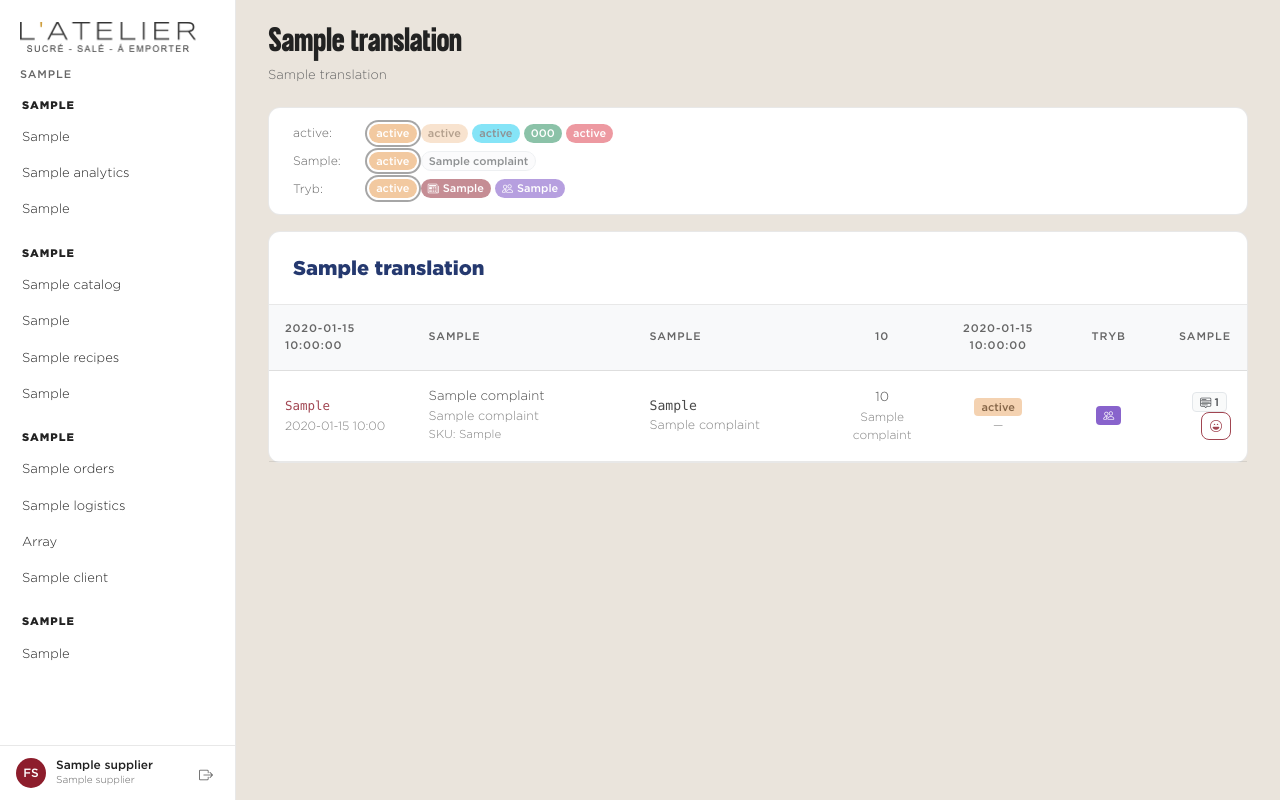
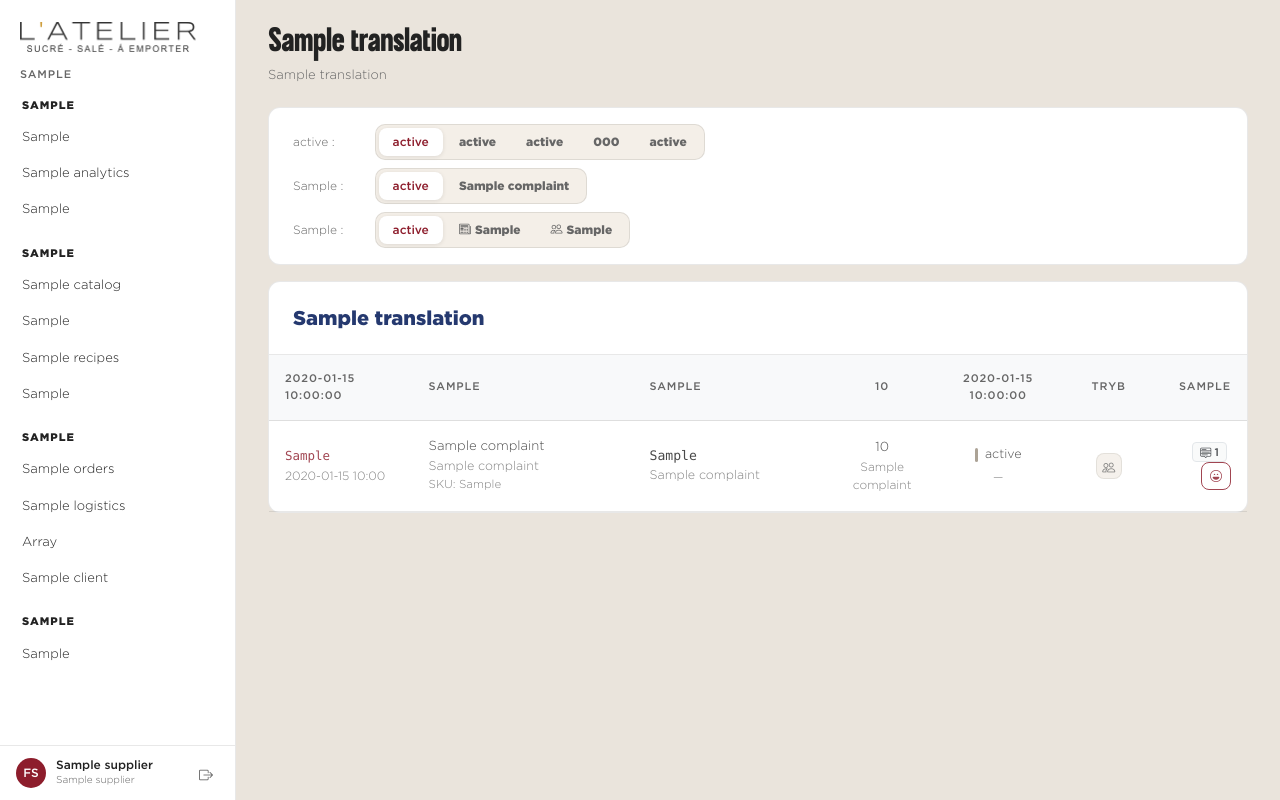
Before and after one commit to samsam2703MFC/supplier_atl, a PHP site: template src/app/Views/complaints/index.twig in a window 1280 px wide. Run offline with PHP 8.4, Linux system fonts and the light colour scheme; the template is opened without the code that fills it: most values are stand-ins (such as "Sample title", 1, 10 or a date in 2020); data that the repository does not hold is empty; some libraries are stand-ins or nearby versions.

Commit message:
Complaints: segmented filters and bar-style status marks
Implements the chosen badge redesign (proposal C): each filter group
becomes a segmented bar (beige track, active segment as a white card
with ruby text), statuses render as a thin color bar plus text (taupe
new, amber in review, green accepted, ruby rejected) in the table and
the detail panel, and the management-mode badge becomes a quiet
pictogram chip. The filter JS hooks (.filter-badge groups, data-value,
.active) are unchanged; the off-brand purple accents are retired.

Co-Authored-By: Claude Fable 5 <noreply@anthropic.com>
Claude-Session: https://claude.ai/code/session_01BiSWuKuXXkyPyDE6uenJbK

```diff
--- a/src/app/Views/complaints/index.twig
+++ b/src/app/Views/complaints/index.twig
@@ -16,36 +16,36 @@
     {# Filtry jako badge #}
     <div class="card mb-3">
         <div class="card-body py-3">
-            <div class="d-flex flex-wrap align-items-center gap-1 mb-2">
-                <span class="text-muted small fw-semibold me-2" style="min-width:4rem;">{{ translations.complaints_filter_status }}:</span>
-                <span class="badge rounded-pill filter-badge status-badge bg-secondary text-white active" data-value="all">{{ translations.complaints_status_all }}</span>
-                <span class="badge rounded-pill filter-badge status-badge bg-secondary" data-value="NEW">{{ translations.complaints_status_new }}</span>
-                <span class="badge rounded-pill filter-badge status-badge bg-info text-dark" data-value="IN_REVIEW">{{ translations.complaints_status_in_review }}</span>
-                <span class="badge rounded-pill filter-badge status-badge bg-success" data-value="ACCEPTED">{{ translations.complaints_status_accepted }}</span>
-                <span class="badge rounded-pill filter-badge status-badge bg-danger" data-value="REJECTED">{{ translations.complaints_status_rejected }}</span>
+            <div class="d-flex flex-wrap align-items-center gap-2 mb-2">
+                <span class="seg-label">{{ translations.complaints_filter_status }} :</span>
+                <div class="seg">
+                    <button type="button" class="filter-badge status-badge active" data-value="all">{{ translations.complaints_status_all }}</button>
+                    <button type="button" class="filter-badge status-badge" data-value="NEW">{{ translations.complaints_status_new }}</button>
+                    <button type="button" class="filter-badge status-badge" data-value="IN_REVIEW">{{ translations.complaints_status_in_review }}</button>
+                    <button type="button" class="filter-badge status-badge" data-value="ACCEPTED">{{ translations.complaints_status_accepted }}</button>
+                    <button type="button" class="filter-badge status-badge" data-value="REJECTED">{{ translations.complaints_status_rejected }}</button>
                 </div>
-            <div class="d-flex flex-wrap align-items-center gap-1 mb-2">
-                <span class="text-muted small fw-semibold me-2" style="min-width:4rem;">{{ translations.complaints_col_shop }}:</span>
-                <span class="badge rounded-pill filter-badge shop-badge bg-secondary text-white active" data-value="all">{{ translations.complaints_status_all }}</span>
+            </div>
+            <div class="d-flex flex-wrap align-items-center gap-2 mb-2">
+                <span class="seg-label">{{ translations.complaints_col_shop }} :</span>
+                <div class="seg">
+                    <button type="button" class="filter-badge shop-badge active" data-value="all">{{ translations.complaints_status_all }}</button>
                     {% set seenShops = [] %}
                     {% for complaint in complaints %}
                         {% if complaint.shop_name is not empty and complaint.shop_name not in seenShops %}
                             {% set seenShops = seenShops|merge([complaint.shop_name]) %}
-                        <span class="badge rounded-pill filter-badge shop-badge bg-light text-dark border"
-                              data-value="{{ complaint.shop_name }}">{{ complaint.shop_name }}</span>
+                            <button type="button" class="filter-badge shop-badge" data-value="{{ complaint.shop_name }}">{{ complaint.shop_name }}</button>
                         {% endif %}
                     {% endfor %}
                 </div>
-            <div class="d-flex flex-wrap align-items-center gap-1">
-                <span class="text-muted small fw-semibold me-2" style="min-width:4rem;">Tryb:</span>
-                <span class="badge rounded-pill filter-badge mode-badge bg-secondary text-white active" data-value="all">{{ translations.complaints_status_all }}</span>
-                <span class="badge rounded-pill filter-badge mode-badge bg-primary" data-value="portal">
-                    <i class="bi bi-pencil-square me-1"></i>{{ translations.complaints_portal_managed }}
-                </span>
-                <span class="badge rounded-pill filter-badge mode-badge" data-value="integration"
-                      style="background-color:#6f42c1; color:#fff;">
-                    <i class="bi bi-plug me-1"></i>{{ translations.complaints_integration_managed }}
-                </span>
+            </div>
+            <div class="d-flex flex-wrap align-items-center gap-2">
+                <span class="seg-label">{{ translations.complaints_filter_mode|default('Mode') }} :</span>
+                <div class="seg">
+                    <button type="button" class="filter-badge mode-badge active" data-value="all">{{ translations.complaints_status_all }}</button>
+                    <button type="button" class="filter-badge mode-badge" data-value="portal"><i class="bi bi-pencil-square me-1"></i>{{ translations.complaints_portal_managed }}</button>
+                    <button type="button" class="filter-badge mode-badge" data-value="integration"><i class="bi bi-plug me-1"></i>{{ translations.complaints_integration_managed }}</button>
+                </div>
             </div>
         </div>
     </div>
@@ -130,10 +130,9 @@
 
                                     {# Status + data aktualizacji #}
                                     <td class="text-center align-middle">
-                                        {% set statusMap = {'NEW':'secondary','IN_REVIEW':'info','ACCEPTED':'success','REJECTED':'danger'} %}
-                                        {% set badgeColor = statusMap[complaint.status] ?? 'secondary' %}
-                                        {% set darkText = complaint.status in ['IN_REVIEW'] %}
-                                        <span class="badge bg-{{ badgeColor }}{% if darkText %} text-dark{% endif %}">
+                                        {% set statusColors = {'NEW':'#9b8f80','IN_REVIEW':'#c17a2a','ACCEPTED':'#2d7a3e','REJECTED':'var(--color-primary)'} %}
+                                        <span class="status-mark">
+                                            <span class="bar" style="background:{{ statusColors[complaint.status] ?? '#9b8f80' }}"></span>
                                             {{ translations['complaints_status_' ~ complaint.status|lower] ?? complaint.status }}
                                         </span>
                                         <div style="font-size:.72rem;" class="text-muted">
@@ -146,13 +145,12 @@
                                     {# Tryb zarządzania #}
                                     <td class="text-center align-middle">
                                         {% if portalManaged %}
-                                            <span class="badge bg-primary"
+                                            <span class="mode-mark mode-mark--portal"
                                                   title="{{ translations.complaints_portal_managed }}">
                                                 <i class="bi bi-pencil-square"></i>
                                             </span>
                                         {% else %}
-                                            <span class="badge text-white"
-                                                  style="background-color:#6f42c1;"
+                                            <span class="mode-mark"
                                                   title="{{ translations.complaints_integration_managed_tooltip }}">
                                                 <i class="bi bi-plug"></i>
                                             </span>
@@ -367,12 +365,12 @@
 
     function getStatusBadge(status) {
         const map = {
-            NEW:       `<span class="badge bg-secondary">${t.status_new}</span>`,
-            IN_REVIEW: `<span class="badge bg-info text-dark">${t.status_in_review}</span>`,
-            ACCEPTED:  `<span class="badge bg-success">${t.status_accepted}</span>`,
-            REJECTED:  `<span class="badge bg-danger">${t.status_rejected}</span>`,
+            NEW:       `<span class="status-mark"><span class="bar" style="background:#9b8f80"></span>${t.status_new}</span>`,
+            IN_REVIEW: `<span class="status-mark"><span class="bar" style="background:#c17a2a"></span>${t.status_in_review}</span>`,
+            ACCEPTED:  `<span class="status-mark"><span class="bar" style="background:#2d7a3e"></span>${t.status_accepted}</span>`,
+            REJECTED:  `<span class="status-mark"><span class="bar" style="background:var(--color-primary)"></span>${t.status_rejected}</span>`,
         };
-        return map[status] ?? `<span class="badge bg-light text-dark">${status || '—'}</span>`;
+        return map[status] ?? `<span class="status-mark"><span class="bar" style="background:#9b8f80"></span>${status || '—'}</span>`;
     }
 
     function getMimeIcon(mime) {
@@ -511,11 +509,11 @@
             modeAlert.style.display = 'block';
             modeAlert.innerHTML = `
                 <div class="alert alert-warning d-flex align-items-center gap-2 mb-0 rounded-0 border-0 border-bottom py-2 px-4" style="font-size:.85rem;">
-                    <i class="bi bi-plug-fill fs-5 flex-shrink-0" style="color:#6f42c1;"></i>
+                    <i class="bi bi-plug-fill fs-5 flex-shrink-0" style="color:var(--color-text-muted);"></i>
                     <span>
                         <strong>${t.integration_managed}</strong> — ${t.integration_managed_tooltip}
                     </span>
-                    <span class="badge ms-auto" style="background-color:#6f42c1;">${t.read_only}</span>
+                    <span class="badge ms-auto" style="background:rgba(141,29,44,0.09);color:var(--color-primary);">${t.read_only}</span>
                 </div>`;
         }
 
@@ -782,19 +780,67 @@
     }
 </script>
 <style>
-    .filter-badge {
+    /* Filtres — barres segmentées (proposition C) */
+    .seg-label { font-size: 12px; color: var(--color-text-muted); min-width: 4.6rem; }
+    .seg {
+        display: inline-flex;
+        flex-wrap: wrap;
+        background: var(--color-background-secondary);
+        border: 0.5px solid var(--color-border-tertiary);
+        border-radius: 10px;
+        padding: 3px;
+        gap: 2px;
+    }
+    .seg .filter-badge {
+        border: none;
+        background: transparent;
+        font-family: var(--font-ui);
+        font-size: 12px;
+        font-weight: var(--weight-regular);
+        color: var(--color-text-muted);
+        padding: 5px 14px;
+        border-radius: 8px;
         cursor: pointer;
-        opacity: .5;
-        transition: opacity .15s ease, box-shadow .15s ease;
         user-select: none;
+        transition: background .12s ease, color .12s ease;
+        white-space: nowrap;
     }
-    .filter-badge:hover { opacity: .8; }
-    .filter-badge.active {
-        opacity: 1;
-        box-shadow: 0 0 0 2px #fff, 0 0 0 4px rgba(0,0,0,.35);
+    .seg .filter-badge:hover { color: var(--color-text); }
+    .seg .filter-badge.active {
+        background: var(--color-surface);
+        color: var(--color-primary);
+        font-weight: var(--weight-medium);
+        box-shadow: 0 1px 4px rgba(34, 34, 34, 0.10);
     }
-    .shop-badge.bg-light.active {
-        box-shadow: 0 0 0 2px #fff, 0 0 0 4px var(--color-text-muted);
+
+    /* Statuts — barrette de couleur + texte (proposition C) */
+    .status-mark {
+        display: inline-flex;
+        align-items: center;
+        gap: 7px;
+        font-size: 12.5px;
+        color: var(--color-text);
+        white-space: nowrap;
+    }
+    .status-mark .bar { width: 3px; height: 14px; border-radius: 2px; flex: 0 0 auto; }
+
+    /* Mode de gestion — pictogramme discret */
+    .mode-mark {
+        display: inline-flex;
+        align-items: center;
+        justify-content: center;
+        width: 26px;
+        height: 26px;
+        border-radius: 8px;
+        background: var(--color-background-secondary);
+        border: 0.5px solid var(--color-border-tertiary);
+        color: var(--color-text-muted);
+        font-size: 13px;
+    }
+    .mode-mark--portal {
+        background: rgba(141, 29, 44, 0.08);
+        border-color: rgba(141, 29, 44, 0.20);
+        color: var(--color-primary);
     }
     /* Subtelne przyciemnienie wierszy integracji */
     .table-row-integration {
```
Lines whose indentation alone changed are shown as unchanged.
